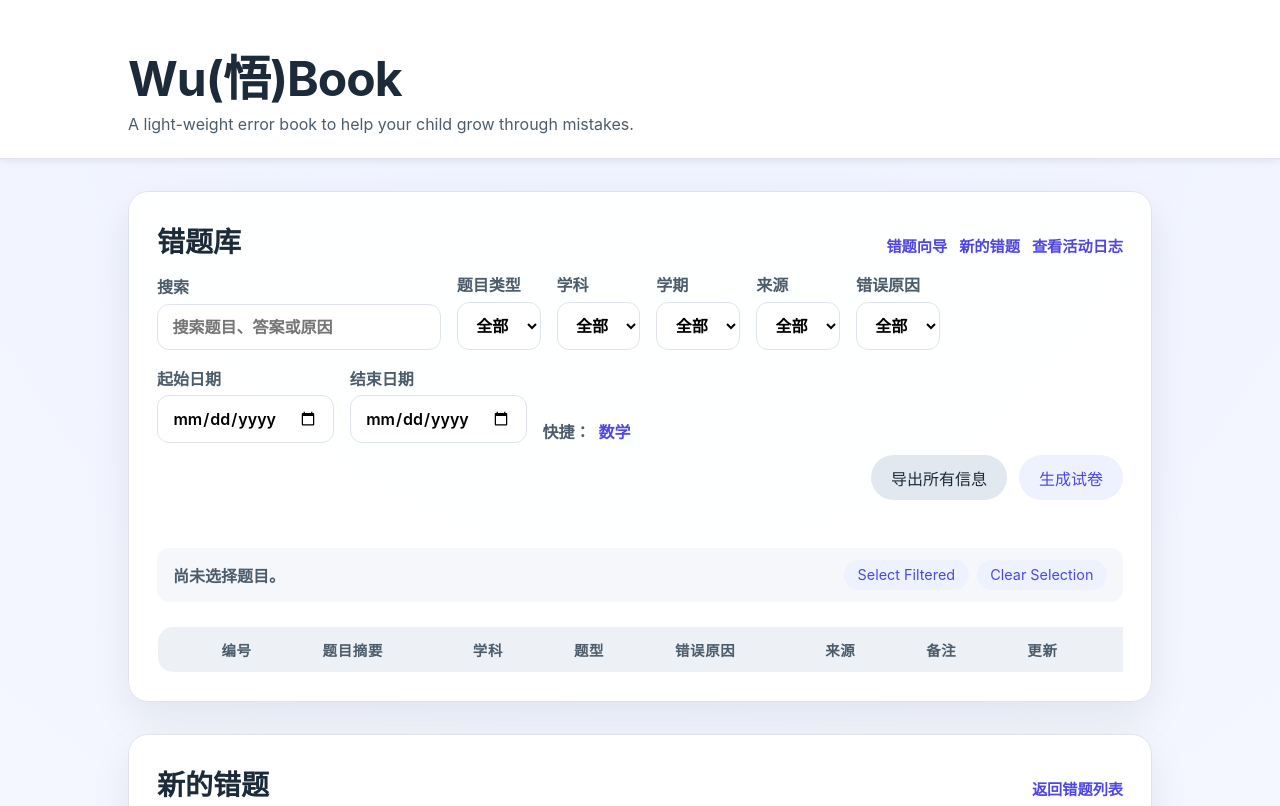
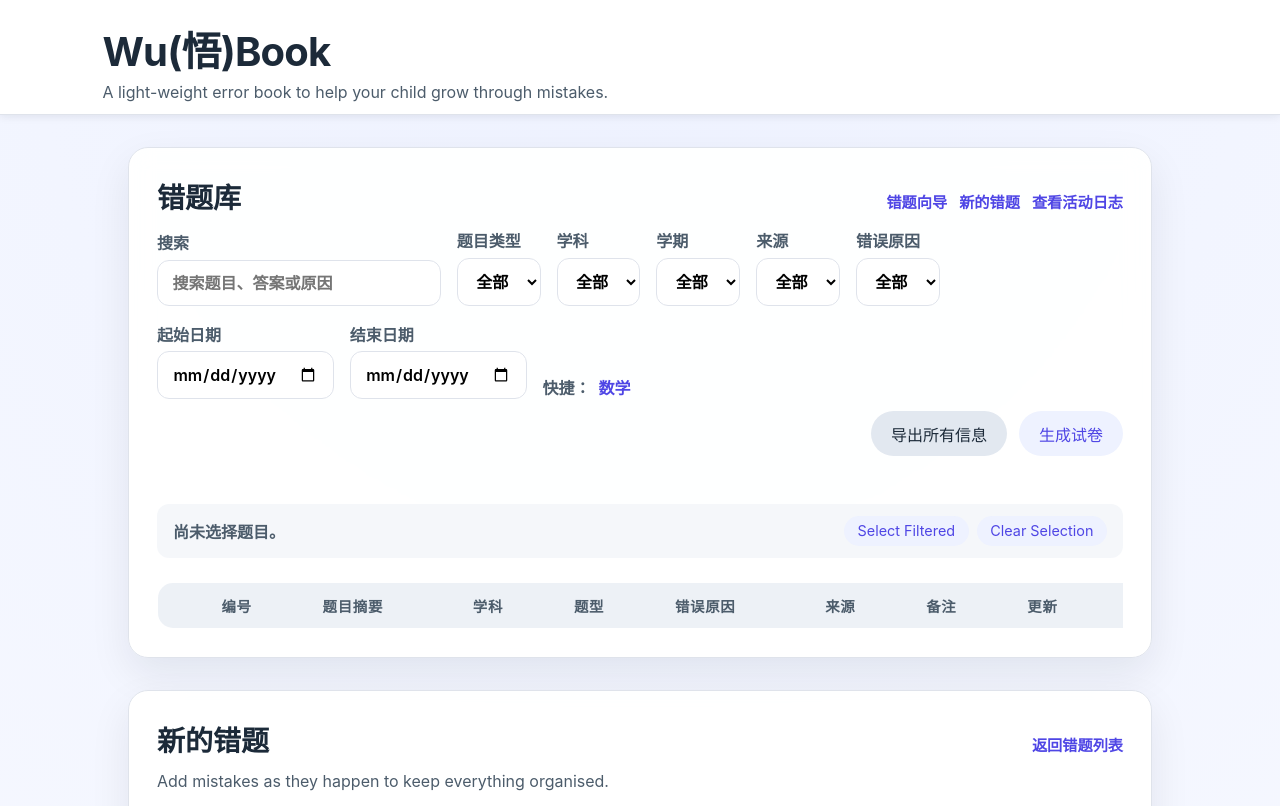
Before and after one commit to RogerLu1999/WuBook, a website: page index.html in a window 1280 px wide. Shown: the top 806 px of the page. Drawn offline with Linux system fonts and the light colour scheme; no server answers.

Commit message:
Reduce header and wizard preview sizes

```diff
--- a/styles.css
+++ b/styles.css
@@ -24,7 +24,7 @@ body {
 }
 
 .app-header {
-    padding: 2.5rem 10vw 1.5rem;
+    padding: 1.25rem 8vw 0.75rem;
     background: #fff;
     border-bottom: 1px solid var(--border);
     box-shadow: 0 2px 8px rgba(15, 23, 42, 0.08);
@@ -35,7 +35,7 @@ body {
 
 .app-header h1 {
     margin: 0;
-    font-size: clamp(2rem, 4vw, 3rem);
+    font-size: clamp(1.75rem, 3.5vw, 2.5rem);
     letter-spacing: -0.02em;
 }
 
@@ -216,7 +216,7 @@ body {
 }
 
 .wizard-preview img {
-    max-width: 100%;
+    max-width: 60%;
     border-radius: 12px;
     box-shadow: 0 8px 24px rgba(15, 23, 42, 0.12);
 }
```
